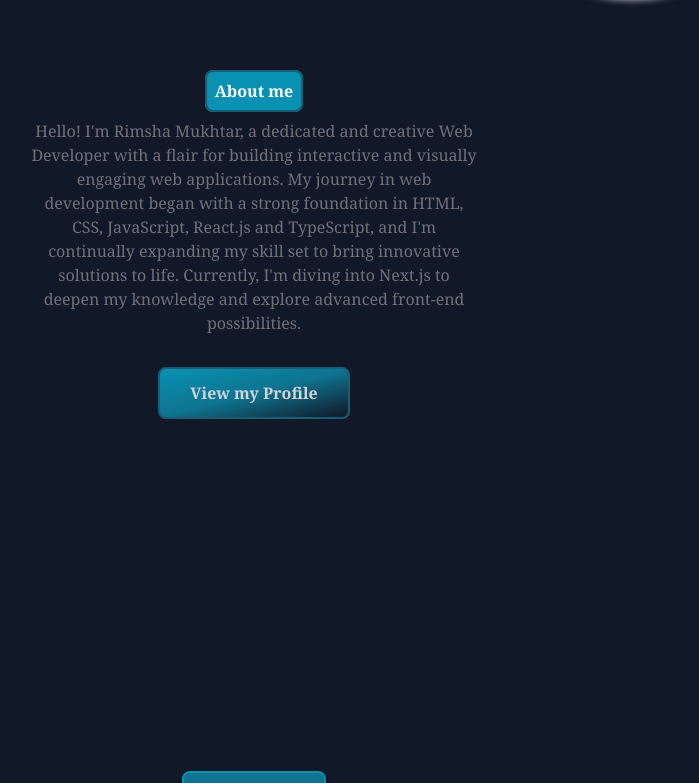
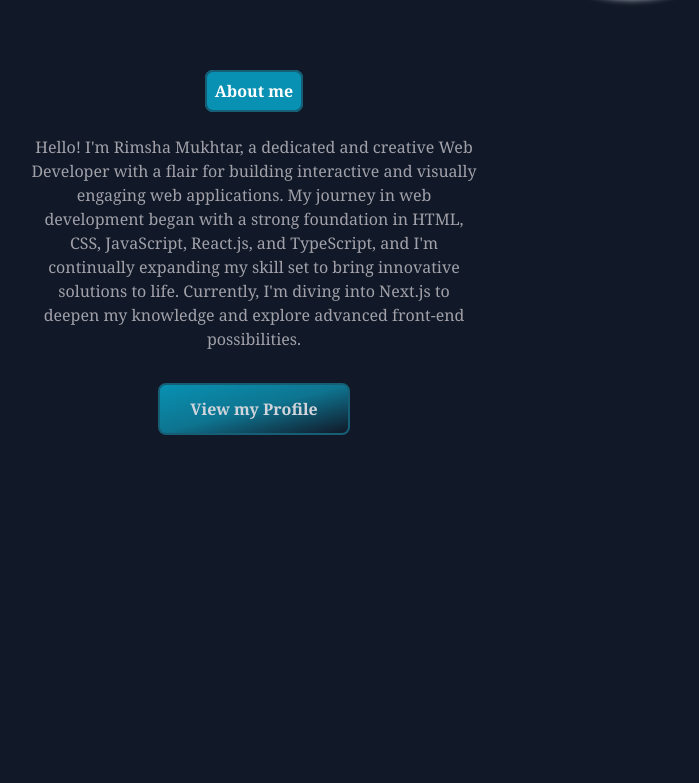
Before and after one commit to rimshamukhtar/Portfolio-using-Tailwind-Css, a Next.js app: page / in a window 1280 px wide. Shown: the part 857-1640 px from the top of the page, without its empty margins (386-1085 px from the left). Built offline with nearby package versions, Linux system fonts and the light colour scheme.

Commit message:
Update About.tsx

```diff
--- a/src/components/About.tsx
+++ b/src/components/About.tsx
@@ -1,24 +1,32 @@
-import React from 'react'
-import Link from 'next/link';
+import React from "react";
+import Link from "next/link";
 
 const About = () => {
   return (
     <section className="flex justify-center items-center bg-gray-900 px-4 py-8 sm:py-12">
       <div className="w-full max-w-lg text-center text-zinc-500 font-serif p-4">
-        <h2>
+        <h2 className="mb-4">
           <span className="font-bold border-2 border-cyan-800 bg-cyan-600 hover:bg-cyan-700 text-white p-2 rounded-lg">
             About me
           </span>
         </h2>
-        <p className="p-4">
-          Hello! I'm Rimsha Mukhtar, a dedicated and creative Web Developer with a flair for building interactive and visually engaging web applications. My journey in web development began with a strong foundation in HTML, CSS, JavaScript, React.js and TypeScript, and I'm continually expanding my skill set to bring innovative solutions to life. Currently, I'm diving into Next.js to deepen my knowledge and explore advanced front-end possibilities.
+        <p className="p-4 text-zinc-400">
+          Hello! I'm Rimsha Mukhtar, a dedicated and creative Web Developer with
+          a flair for building interactive and visually engaging web
+          applications. My journey in web development began with a strong
+          foundation in HTML, CSS, JavaScript, React.js, and TypeScript, and
+          I'm continually expanding my skill set to bring innovative solutions
+          to life. Currently, I'm diving into Next.js to deepen my knowledge
+          and explore advanced front-end possibilities.
         </p>
         <button className="text-gray-300 bg-gradient-to-br from-cyan-600 via-cyan-700 border-2 w-full sm:w-48 mt-4 rounded-lg font-bold p-3 border-cyan-800">
-          <Link href="https://www.linkedin.com/in/rimsha-mukhtar-ahmed-6b88632b5"> View my Profile</Link>
+          <Link href="https://www.linkedin.com/in/rimsha-mukhtar-ahmed-6b88632b5">
+            View my Profile
+          </Link>
         </button>
       </div>
     </section>
-  )
-}
+  );
+};
 
 export default About;
```
